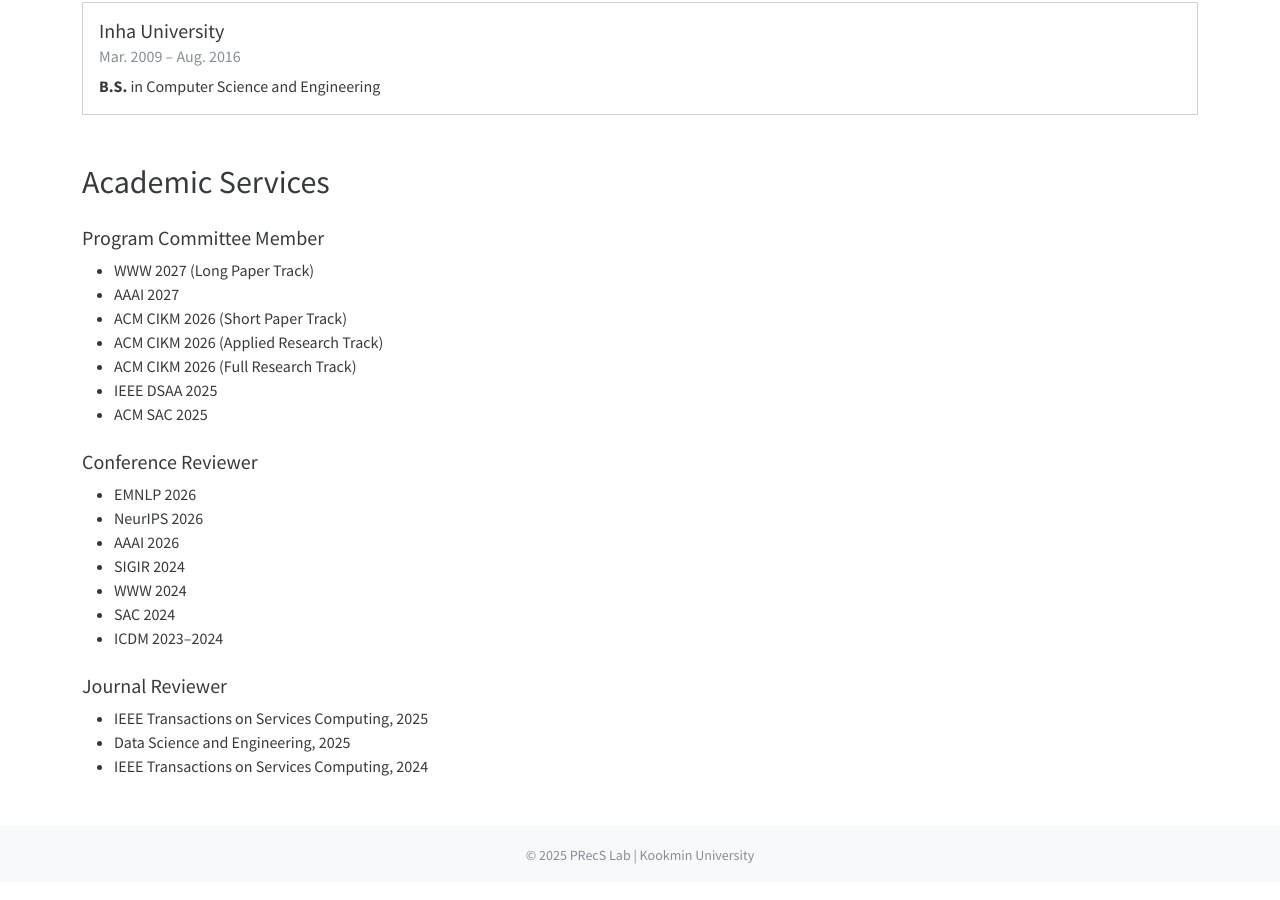
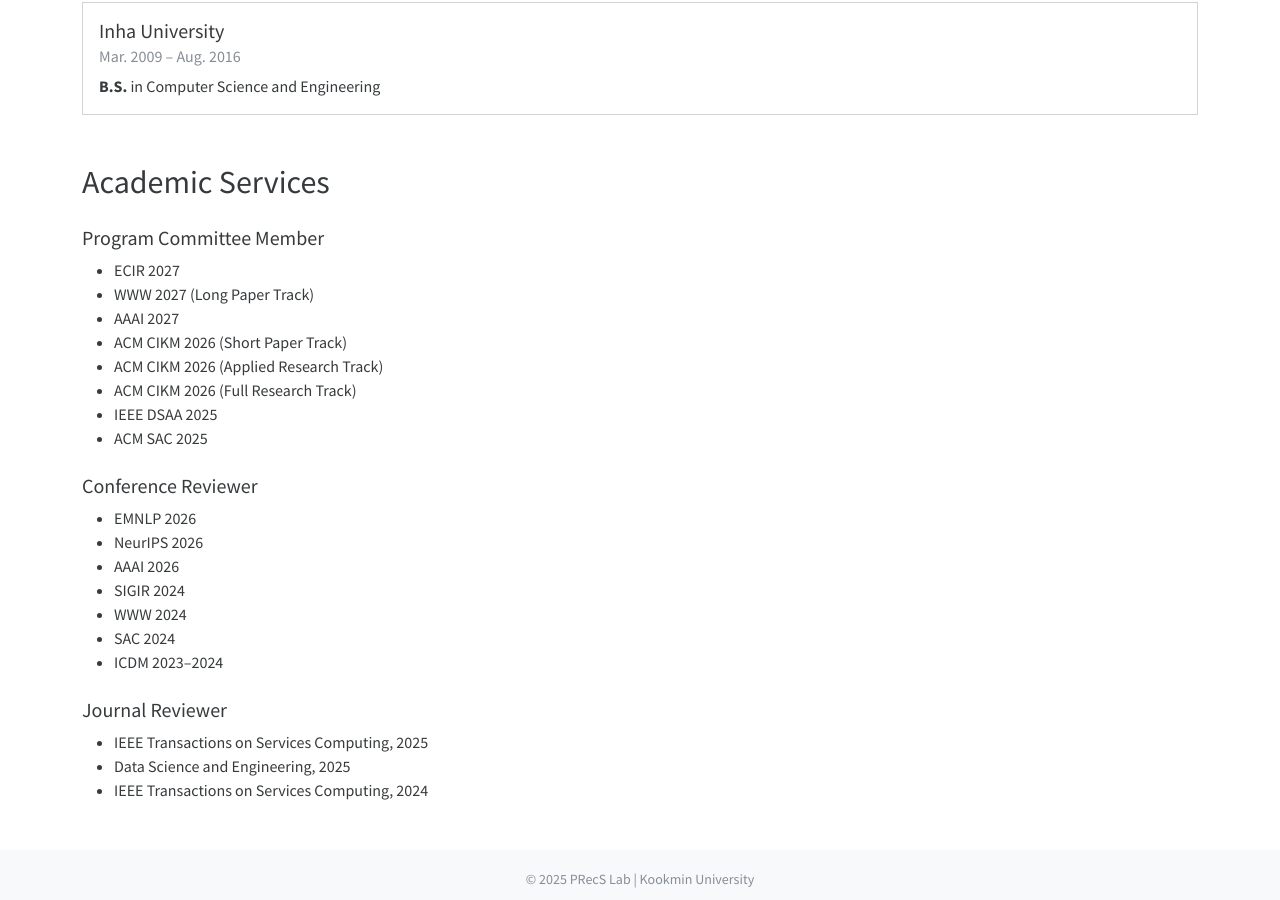
Before and after one commit to hongkyun-bae/hongkyun-bae.github.io, a Jekyll site: the page precs/about.html, which Jekyll copies as it is, in a window 1280 px wide and 900 px high, scrolled down 1293 px. Built offline with Jekyll 4.4.1, drawn with Linux system fonts in a browser that asks for light colours; nearby versions of some CDN libraries.

Commit message:
Add ECIR 2027 to program committee member list

```diff
--- a/precs/about.html
+++ b/precs/about.html
@@ -149,6 +149,7 @@
 
     <h5 class="mt-4">Program Committee Member</h5>
     <ul>
+      <li>ECIR 2027</li>
       <li>WWW 2027 (Long Paper Track)</li>
       <li>AAAI 2027</li>
       <li>ACM CIKM 2026 (Short Paper Track)</li>
```
